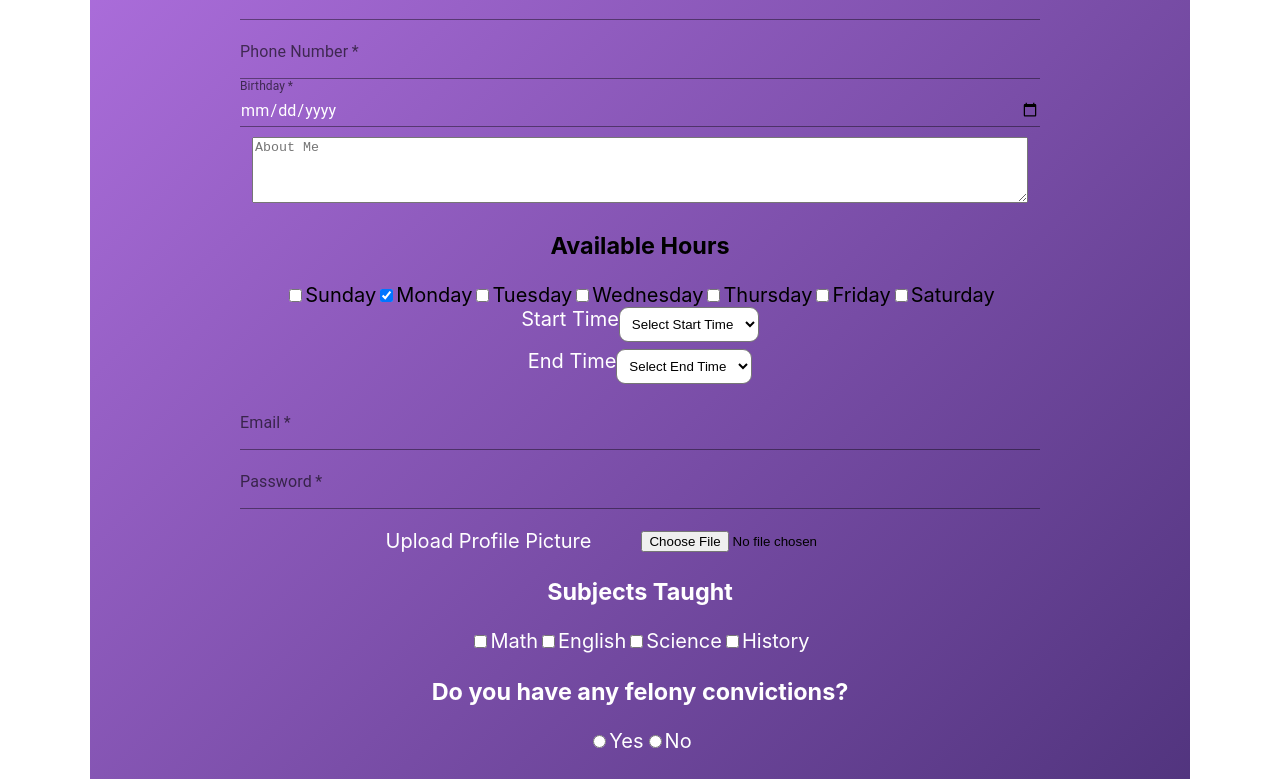
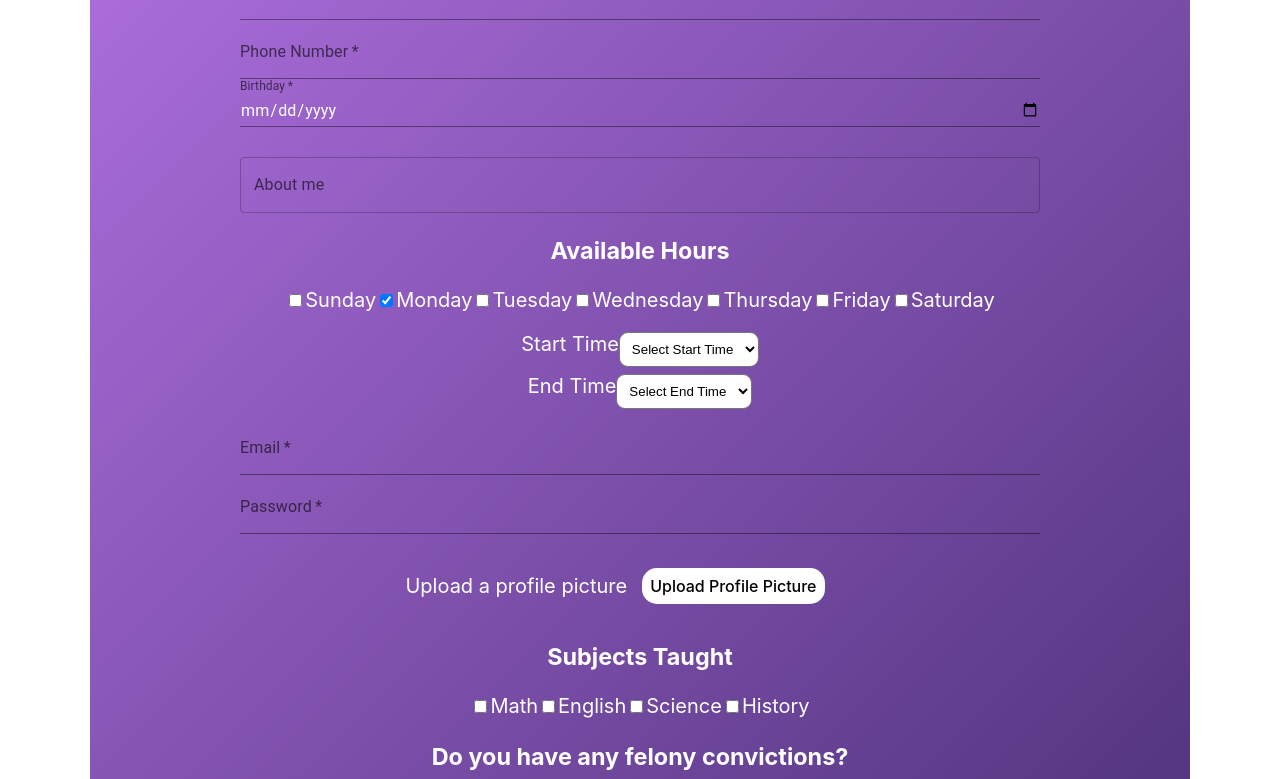
Before and after one commit to jagganjestine/CS4485, a React (Create React App) app in the folder online-tutoring/: page /registrationtutors in a window 1280 px wide. Shown: the part 382-1161 px from the top of the page. Built offline with nearby package versions, Linux system fonts and the light colour scheme.

Commit message:
registration tutor css changes

```diff
--- a/online-tutoring/src/components/Homepage.js
+++ b/online-tutoring/src/components/Homepage.js
@@ -568,7 +568,7 @@ if (userType === "Tutor") {
           <div key={index}>
           <p className="notifs-details">
             <span className="appointment-name2">{appointment.studentName}</span>
-            <span className="appointment-date2"> recently booked a {appointment.date} appointment</span>
+            <span className="appointment-date2"> recently booked a {formatDate(appointment.date)} appointment</span>
           </p>
           {/* Add more appointment details if needed */}
         </div>
--- a/online-tutoring/src/components/RegistrationTutors.css
+++ b/online-tutoring/src/components/RegistrationTutors.css
@@ -185,3 +185,38 @@ box-align: right;
 .questions {
   color: white;
 }
+
+.day-checkboxes{
+  color: white;
+  margin-bottom: 20px;
+}
+
+.availability-section{
+  color: white;
+}
+
+.styled-button{
+  display: none;
+}
+
+label[for="file-upload"] {
+  font-weight: 500;
+  font-size: medium;
+  background-color: white;
+  color: black;
+  border: none;
+  padding: 8px 8px;
+  cursor: pointer;
+  border-radius: 15px;
+  margin-left: 15px;
+}
+
+label[for="file-upload"]:hover {
+  color: white;
+  background-color:black;
+  transition:0.7s;
+}
+
+.prof-pic{
+  color: white;
+}
--- a/online-tutoring/src/components/RegistrationTutors.js
+++ b/online-tutoring/src/components/RegistrationTutors.js
@@ -238,13 +238,16 @@ const generateTimeOptions = () => {
                 <TextField type="date" required label="Birthday" id="standard-basic" variant="standard" className="proportion" value={birthday} onChange={(e) => setBirthday(e.target.value)} InputLabelProps={{ shrink: true }}></TextField>
               </div>
               <div style={{ marginTop: '10px' }}>
-                <textarea
-                  style={{ width: '77%' }}
-                  placeholder="About Me"
-                  rows={4}
-                  cols={115}
-                  onChange={(e) => setAboutMe(e.target.value)}
-                ></textarea> <div style={{ marginTop: '10px' }}></div>
+
+              <TextField style={{ marginTop: '20px', width: '80%'}}
+              inputProps={{ style: { color: 'white' } }}
+              id="outlined-textarea"
+              label="About me"
+              placeholder="About me"
+              multiline
+              onChange={(e) => setAboutMe(e.target.value)}
+              />
+                <div style={{ marginTop: '10px' }}></div>
               </div>
               <div className="availability-section">
                 <h3>Available Hours</h3>
@@ -256,6 +259,7 @@ const generateTimeOptions = () => {
                         name={day}
                         checked={availability[day]}
                         onChange={handleDayChange}
+
                       />
                       {day}
                     </label>
@@ -301,8 +305,10 @@ const generateTimeOptions = () => {
                 <TextField type="password" required label="Password" id="standard-basic" variant="standard" className="proportion" value={password} onChange={(e) => setPassword(e.target.value)} style={{ marginBottom: '20px' }}></TextField>
               </div>
               <div className="upload-container">
-              <label for="file-upload">Upload Profile Picture</label>
-             <input className="styled-button" type="file" onChange={handleChange}/>
+              <p className="prof-pic"> Upload a profile picture </p>
+              <label htmlFor="file-upload">Upload Profile Picture</label>
+              <input className="styled-button" type="file" id="file-upload" onChange={handleChange} />
+
             </div>
 
             <div className = "questions">
```
